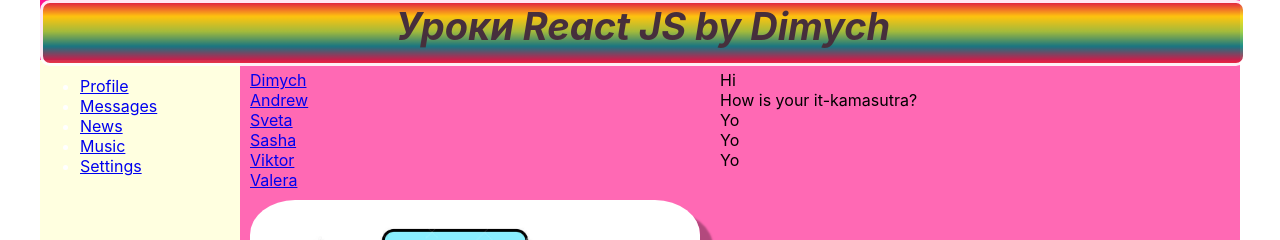
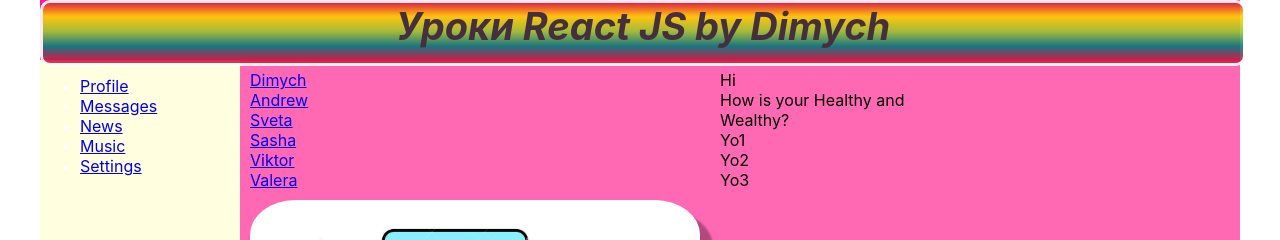
Before and after one commit to piv2003/my-app-2021-REACT, a React (Create React App) app: page /dialogs in a window 1280 px wide. Shown: the top 240 px of the page. Built offline with nearby package versions, Linux system fonts and the light colour scheme.

Commit message:
27. Уроки React JS (component vs render, прокидываем props через Route)

```diff
--- a/src/App.js
+++ b/src/App.js
@@ -17,11 +17,11 @@
               <Header/>
               <Navbar/>
               <div className="app-wrapper-content">
-                  <Route path='/profile' component={Profile} />
-                  <Route path='/dialogs' component={Dialogs} />
-                  <Route path='/news' component={News} />
-                  <Route path='/music' component={Music} />
-                  <Route path='/settings' component={Settings} />
+                  <Route path='/profile' render= {() => <Profile />} />
+                  <Route path='/dialogs' render= {() => <Dialogs />} />
+                  <Route path='/news' render= {() => <News />} />
+                  <Route path='/music' render= {() => <Music />} />
+                  <Route path='/settings' render= {() => <Settings />} />
               </div>
           </div>
       </BrowserRouter>
--- a/src/components/Dialogs/Dialogs.jsx
+++ b/src/components/Dialogs/Dialogs.jsx
@@ -16,10 +16,10 @@
 
     let messages = [
         {id: 1, message: 'Hi'},
-        {id: 2, message: 'How is your it-kamasutra?'},
-        {id: 3, message: 'Yo'},
-        {id: 4, message: 'Yo'},
-        {id: 5, message: 'Yo'}
+        {id: 2, message: 'How is your Healthy and Wealthy?'},
+        {id: 3, message: 'Yo1'},
+        {id: 4, message: 'Yo2'},
+        {id: 5, message: 'Yo3'}
     ]
 
     let dialogsElements = dialogs.map(d => <DialogItem name={d.name} id={d.id}/>);
```
